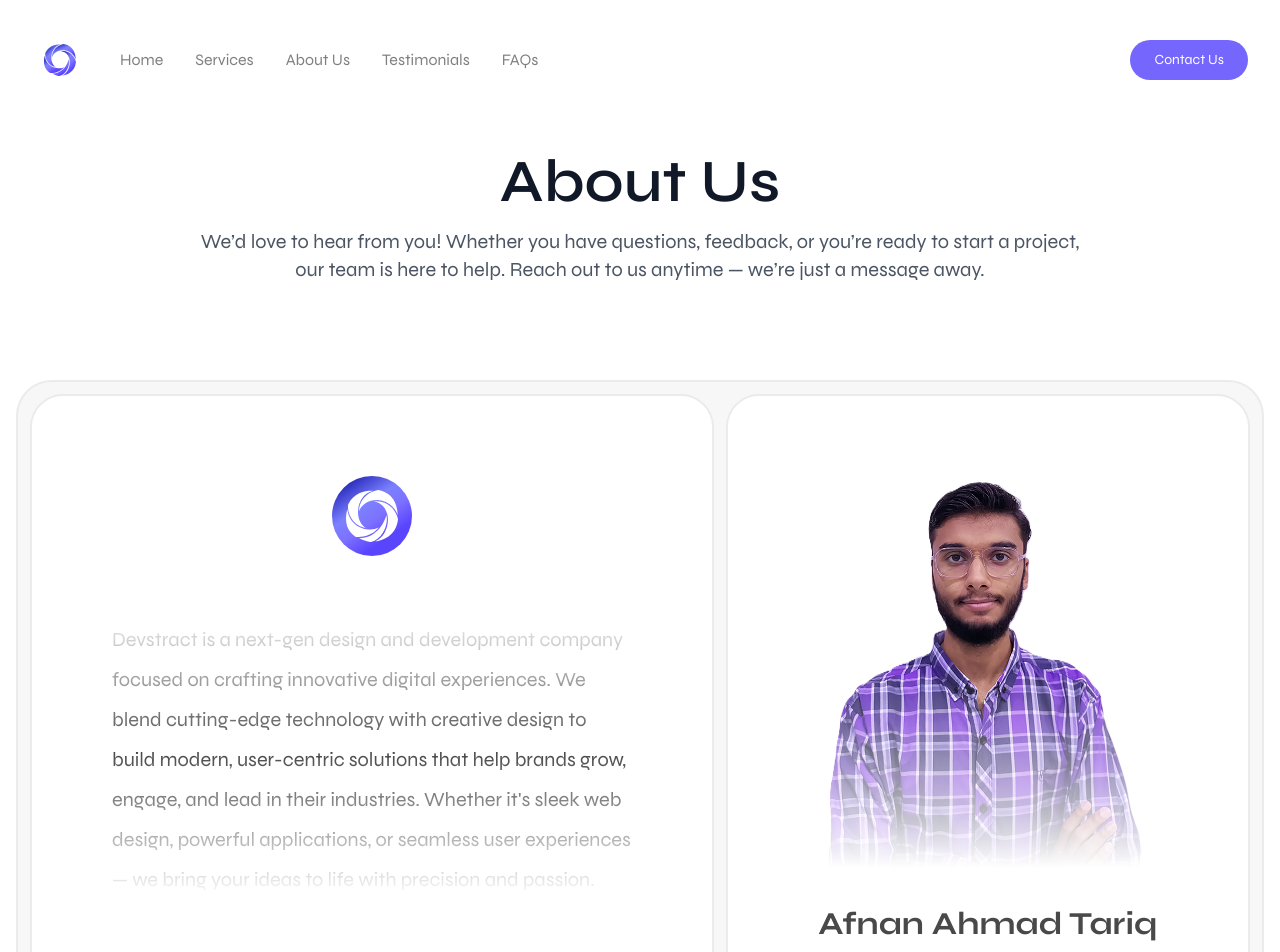
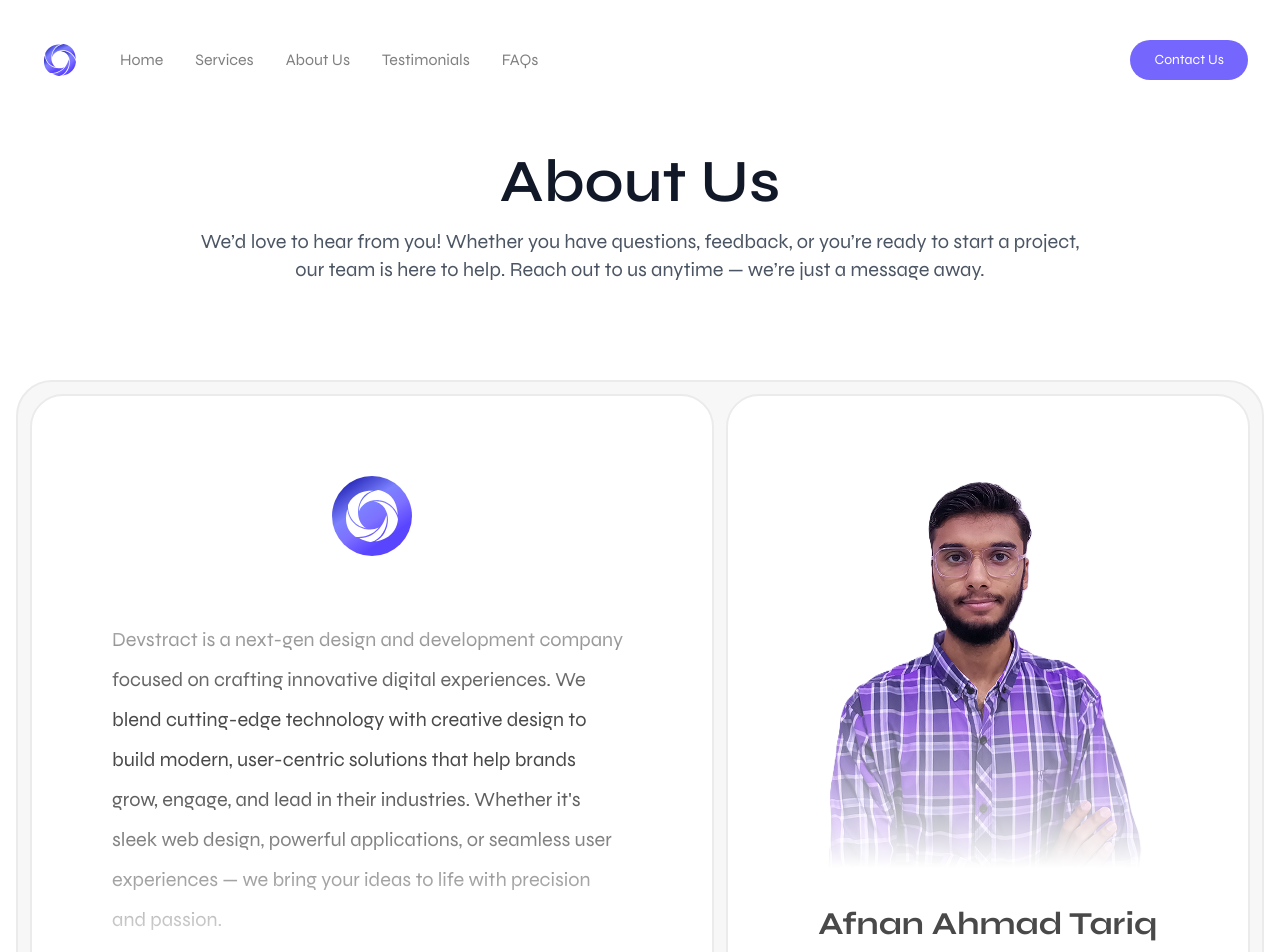
Before and after one commit to afnanahmadtariq/Devstract, a Next.js app: page /about-us in a window 1280 px wide. Shown: the top 952 px of the page. Built offline with nearby package versions, Linux system fonts and the light colour scheme.

Commit message:
Update page.tsx

```diff
--- a/app/about-us/page.tsx
+++ b/app/about-us/page.tsx
@@ -62,13 +62,13 @@ export default function AboutUsPage() {
                       top: 0,
                       left: 0,
                       width: '100%',
-                      height: '50%',
-                      background: 'linear-gradient(180deg, #fff 0%, rgba(255,255,255,0) 100%)',
+                      height: '30%',
+                      background: 'linear-gradient(180deg, #fff -40%, rgba(255,255,255,0) 100%)',
                       pointerEvents: 'none',
                       zIndex: 2,
                     }}
                   />
-                  <p className='text-[#494949] text-left text-xl font-normal leading-loose mt-4'>
+                  <p className='text-[#494949] text-left max-w-lg text-xl font-normal leading-loose mt-4'>
                     Devstract is a next-gen design and development company focused on crafting innovative digital experiences. We blend cutting-edge technology with creative design to build modern, user-centric solutions that help brands grow, engage, and lead in their industries. Whether it's sleek web design, powerful applications, or seamless user experiences — we bring your ideas to life  with precision and passion.
                   </p>
                   <div
@@ -78,7 +78,7 @@ export default function AboutUsPage() {
                       left: 0,
                       width: '100%',
                       height: '50%',
-                      background: 'linear-gradient(0deg, #fff 0%, rgba(255,255,255,0) 100%)',
+                      background: 'linear-gradient(0deg, #fff -30%, rgba(255,255,255,0) 100%)',
                       pointerEvents: 'none',
                       zIndex: 2,
                     }}
```
